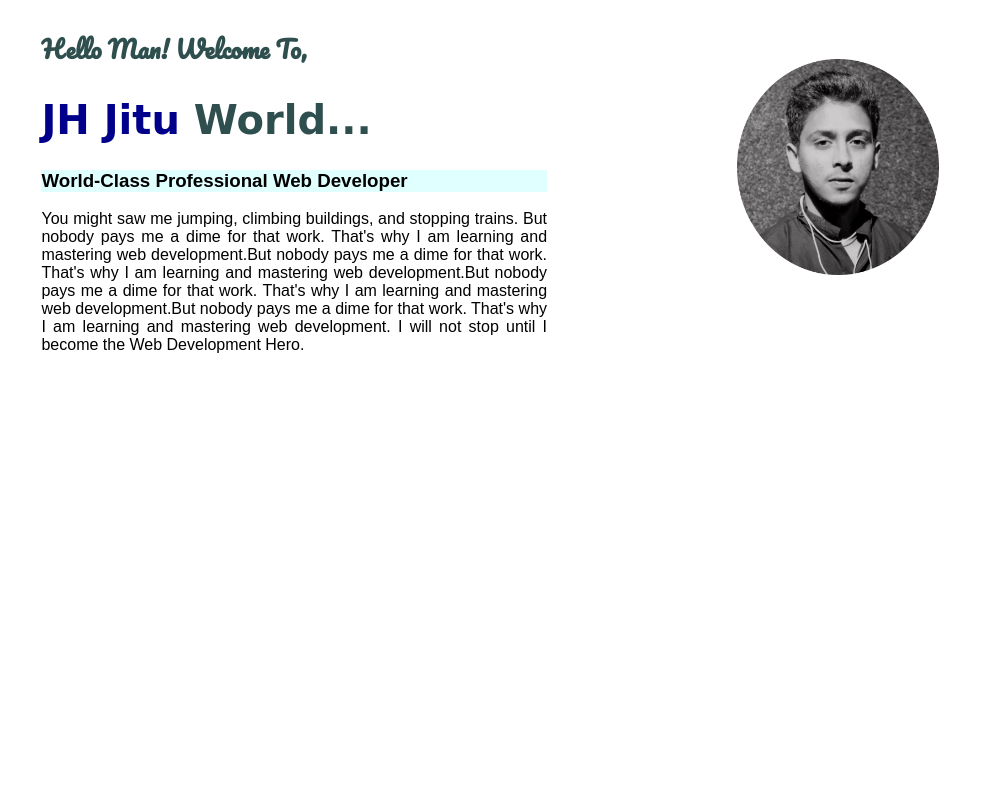
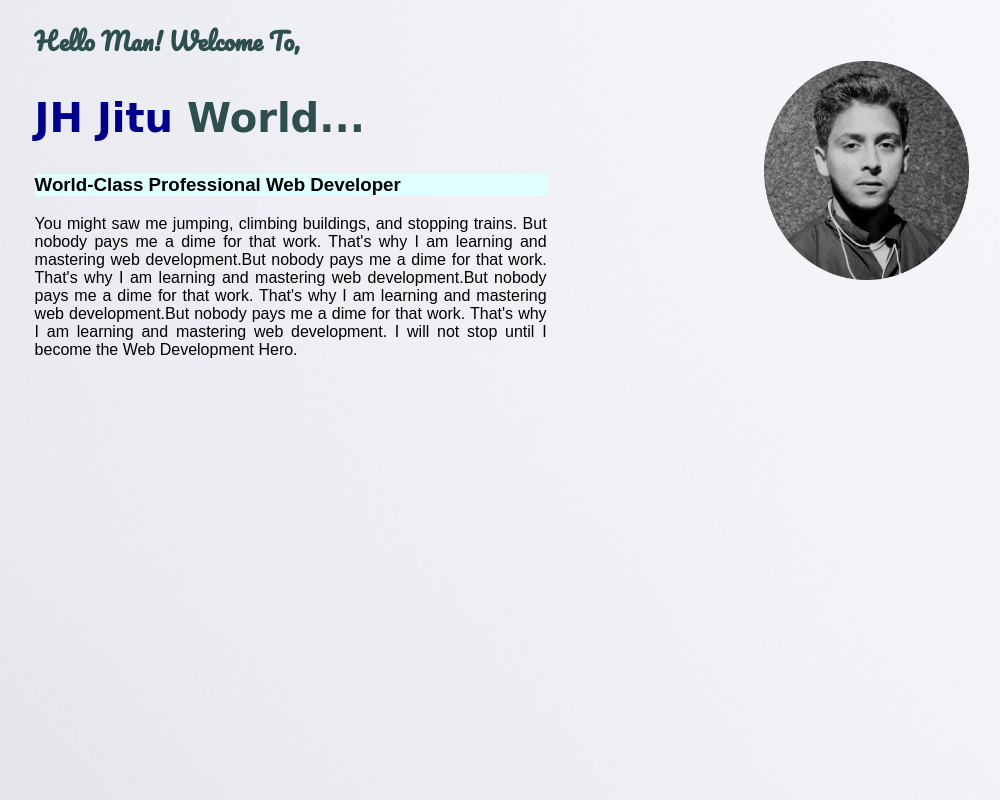
Before and after one commit to JH-Jitu/portfolio, a plain HTML site: page index.html in a window 1280 px wide. Shown: the top 800 px of the page, without its empty margins (55-1055 px from the left). Drawn offline with Linux system fonts and the light colour scheme; a web font is replaced by a local one.

Commit message:
Updated1

```diff
--- a/index.html
+++ b/index.html
@@ -10,6 +10,7 @@
     <link rel="stylesheet" href="style.css">
 </head>
 <body>
+    <section class="top-banner">
     <div class = "half-width">
     <h2>Hello Man! Welcome To,</h2>
     <h1> <span class="name-light">JH Jitu</span> World...</h1>
@@ -20,5 +21,6 @@
     <img src="images/Jitu insta.png" alt="">
 
 </div>
+</section>
 </body>
 </html>
--- a/style.css
+++ b/style.css
@@ -1,4 +1,5 @@
 body{
+    margin: 0;
     font-family: 'Saira Condensed', sans-serif;
 }
 h1{
@@ -23,9 +24,17 @@ h2{
 .half-width img{
     width: 40%;
     float: center;
-    margin-top: 10%;
-    margin-left: 20%;
+    margin-top: 12%;
+    margin-left: 25%;
 }
 .bg-clr{
     background-color: lightcyan;
 }
+.top-banner{
+    background-image: url(images/Background.jpg);
+    background-repeat: no-repeat;
+
+}
+section{
+    height: 1000px;
+}
```
Also changed, not shown: images/Background.jpg (added).
